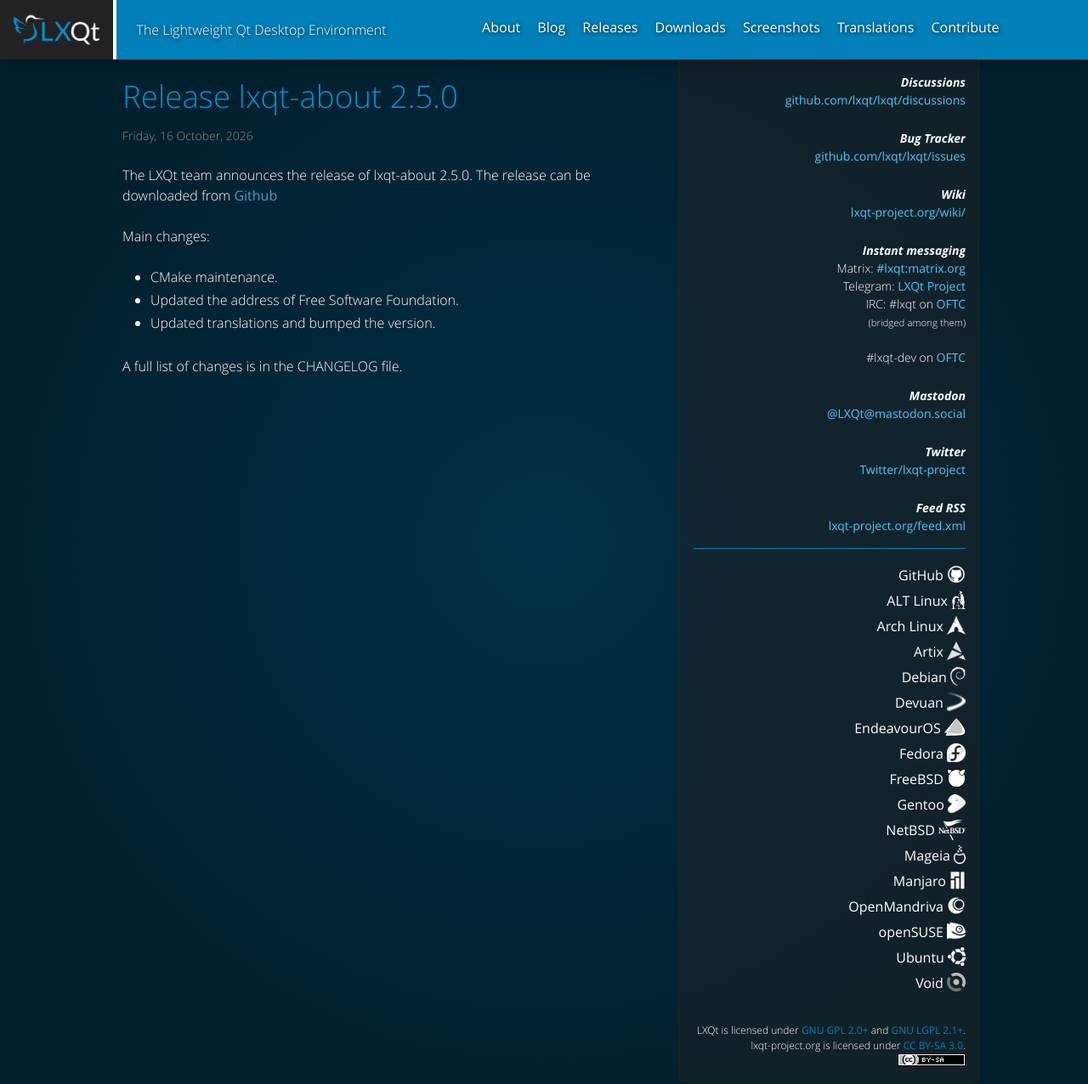
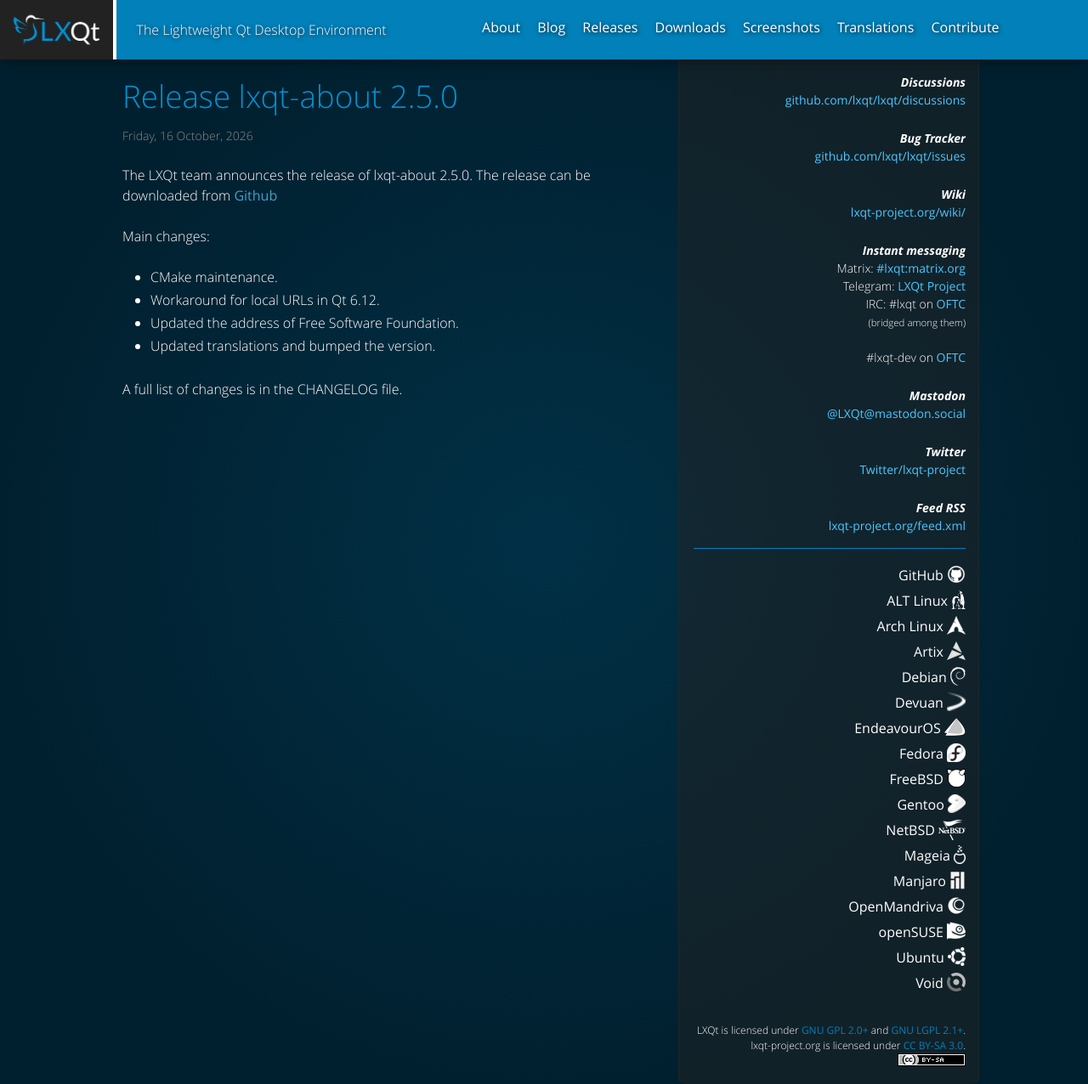
Before and after one commit to lxqt/lxqt.github.io, a Jekyll site: the page built from _posts/2026-11-05-lxqt-about-2.5.0.md, in a window 1280 px wide. Shown: the whole page at 85% size. Built offline with Jekyll 4.4.1, drawn with Linux system fonts in a browser that asks for light colours.

Commit message:
Updated some changelogs

```diff
--- a/_posts/2026-11-05-lxqt-about-2.5.0.md
+++ b/_posts/2026-11-05-lxqt-about-2.5.0.md
@@ -13,6 +13,7 @@
 Main changes:
 
  * CMake maintenance.
+ * Workaround for local URLs in Qt 6.12.
  * Updated the address of Free Software Foundation.
  * Updated translations and bumped the version.
 
```
Also changed, not shown: _posts/2026-11-05-lxqt-themes-2.5.0.md (+1 -0 lines).
